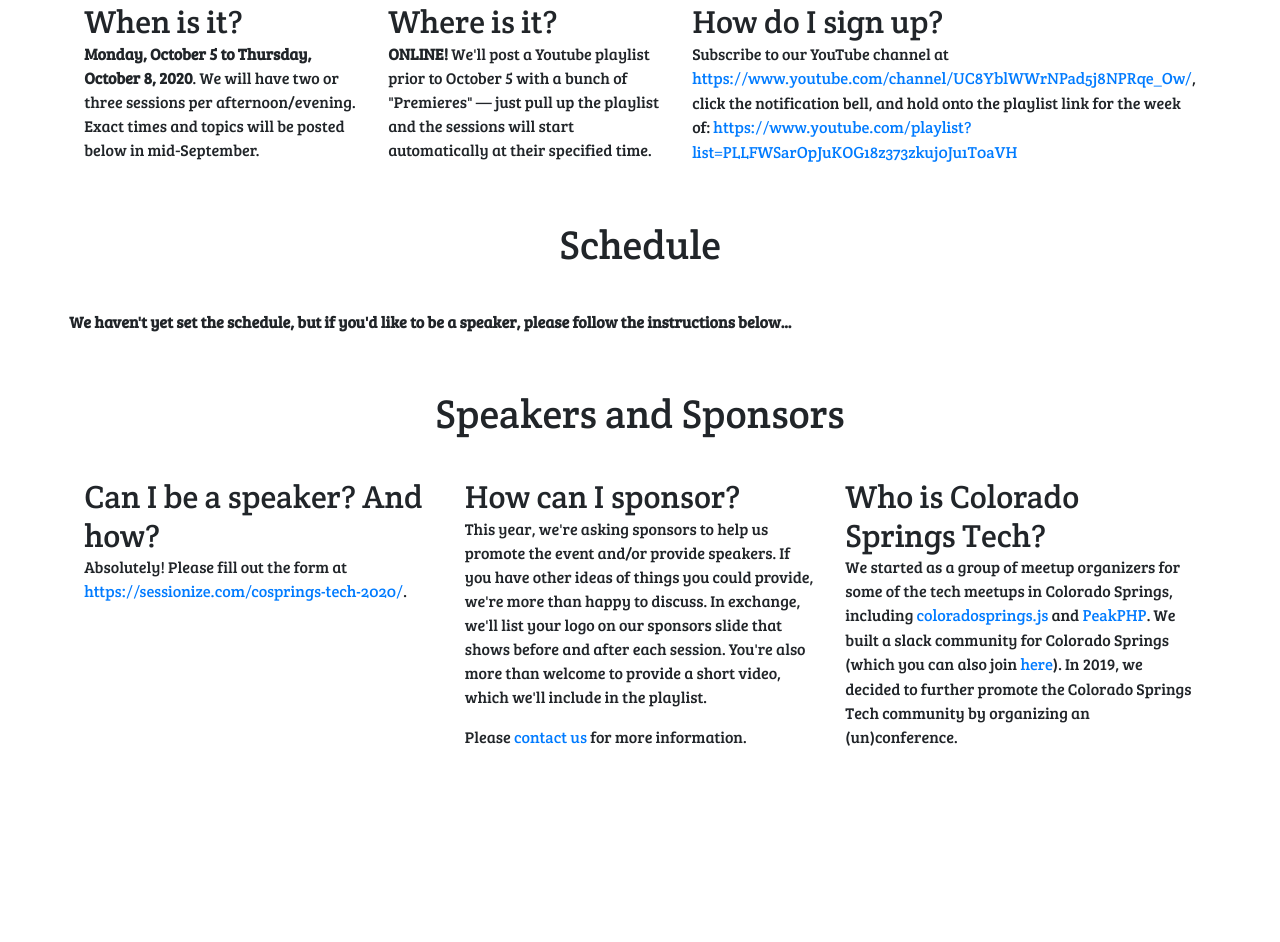
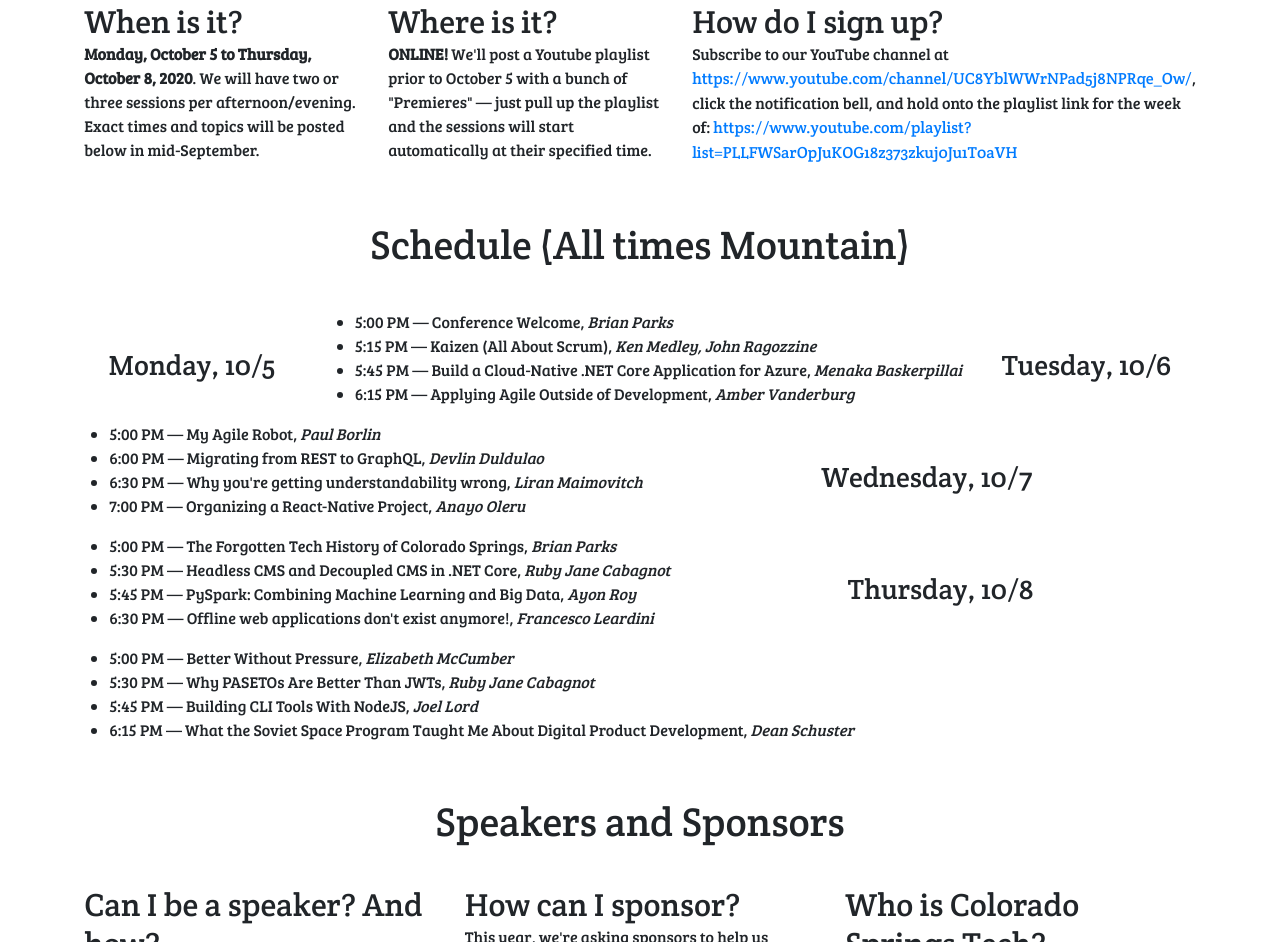
Before and after one commit to colorado-springs-tech-unconference/colorado-springs-tech-unconference.github.io, a plain HTML site: page index.html in a window 1280 px wide. Shown: the part 557-1499 px from the top of the page. Before the commit the page ends 1360 px from the top, so only its background shows below. Drawn offline with nearby package versions, Linux system fonts and the light colour scheme.

Commit message:
Add a schedule

```diff
--- a/index.html
+++ b/index.html
@@ -32,10 +32,37 @@
             </div>
 
             <div class="row text-center">
-                <h1>Schedule</h1>
+                <h1>Schedule (All times Mountain)</h1>
             </div>
             <div class="row">
-                <p><strong>We haven't yet set the schedule, but if you'd like to be a speaker, please follow the instructions below...</strong></p>
+                <h3>Monday, 10/5</h3>
+                <ul>
+                    <li>5:00 PM &mdash; Conference Welcome, <em>Brian Parks</em></li>
+                    <li>5:15 PM &mdash; Kaizen (All About Scrum), <em>Ken Medley, John Ragozzine</em></li>
+                    <li>5:45 PM &mdash; Build a Cloud-Native .NET Core Application for Azure, <em>Menaka Baskerpillai</em></li>
+                    <li>6:15 PM &mdash; Applying Agile Outside of Development, <em>Amber Vanderburg</em></li>
+                </ul>
+                <h3>Tuesday, 10/6</h3>
+                <ul>
+                    <li>5:00 PM &mdash; My Agile Robot, <em>Paul Borlin</em></li>
+                    <li>6:00 PM &mdash; Migrating from REST to GraphQL, <em>Devlin Duldulao</em></li>
+                    <li>6:30 PM &mdash; Why you're getting understandability wrong, <em>Liran Maimovitch</em></li>
+                    <li>7:00 PM &mdash; Organizing a React-Native Project, <em>Anayo Oleru</em></li>
+                </ul>
+                <h3>Wednesday, 10/7</h3>
+                <ul>
+                    <li>5:00 PM &mdash; The Forgotten Tech History of Colorado Springs, <em>Brian Parks</em></li>
+                    <li>5:30 PM &mdash; Headless CMS and Decoupled CMS in .NET Core, <em>Ruby Jane Cabagnot</em></li>
+                    <li>5:45 PM &mdash; PySpark: Combining Machine Learning and Big Data, <em>Ayon Roy</em></li>
+                    <li>6:30 PM &mdash; Offline web applications don't exist anymore!, <em>Francesco Leardini</em></li>
+                </ul>
+                <h3>Thursday, 10/8</h3>
+                <ul>
+                    <li>5:00 PM &mdash; Better Without Pressure, <em>Elizabeth McCumber</em></li>
+                    <li>5:30 PM &mdash; Why PASETOs Are Better Than JWTs, <em>Ruby Jane Cabagnot</em></li>
+                    <li>5:45 PM &mdash; Building CLI Tools With NodeJS, <em>Joel Lord</em></li>
+                    <li>6:15 PM &mdash; What the Soviet Space Program Taught Me About Digital Product Development, <em>Dean Schuster</em></li>
+                </ul>
             </div>
 
             <div class="row text-center">
```
